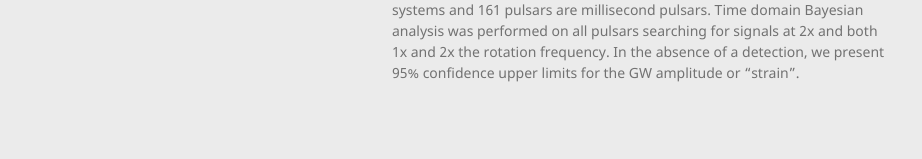
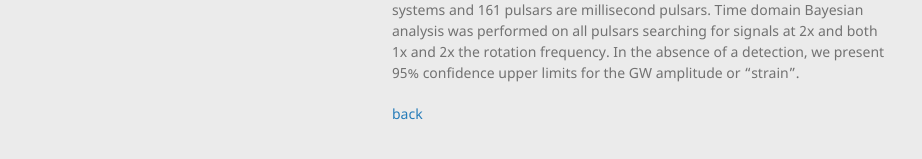
Before and after one commit to alhewitt/alhewitt.github.io, a Jekyll site: the page built from pages/knownpulsarpaper.md, in a window 1280 px wide and 1190 px high. Shown: the part 996-1155 px from the top of the window, without its empty margins (178-1100 px from the left). Built offline with Jekyll 4.4.1, drawn with Linux system fonts in a browser that asks for light colours; our own code applies the rules of GitHub Pages for plain Markdown files.

Commit message:
Update knownpulsarpaper.md

```diff
--- a/pages/knownpulsarpaper.md
+++ b/pages/knownpulsarpaper.md
@@ -17,3 +17,5 @@ But why care? Various possible equations of state give different upper limits on
 Now I hope you can see why it might be a good idea to look for these GW signals, and that is exactly what we did. We looked at data from the O2 and O3 observing runs of LIGO-Virgo in what is an updated version of a search performed on O1 and O2 data previously. There are various types of searches… FILL THIS IN.
 
 GWs from 236 pulsars were searched for, with 74 of these pulsars having not been included in the previous search. 168 of these pulsars are in binary systems and 161 pulsars are millisecond pulsars. Time domain Bayesian analysis was performed on all pulsars searching for signals at 2x and both 1x and 2x the rotation frequency. In the absence of a detection, we present 95% confidence upper limits for the GW amplitude or “strain”.
+
+[back](https://alhewitt.github.io/)
```
